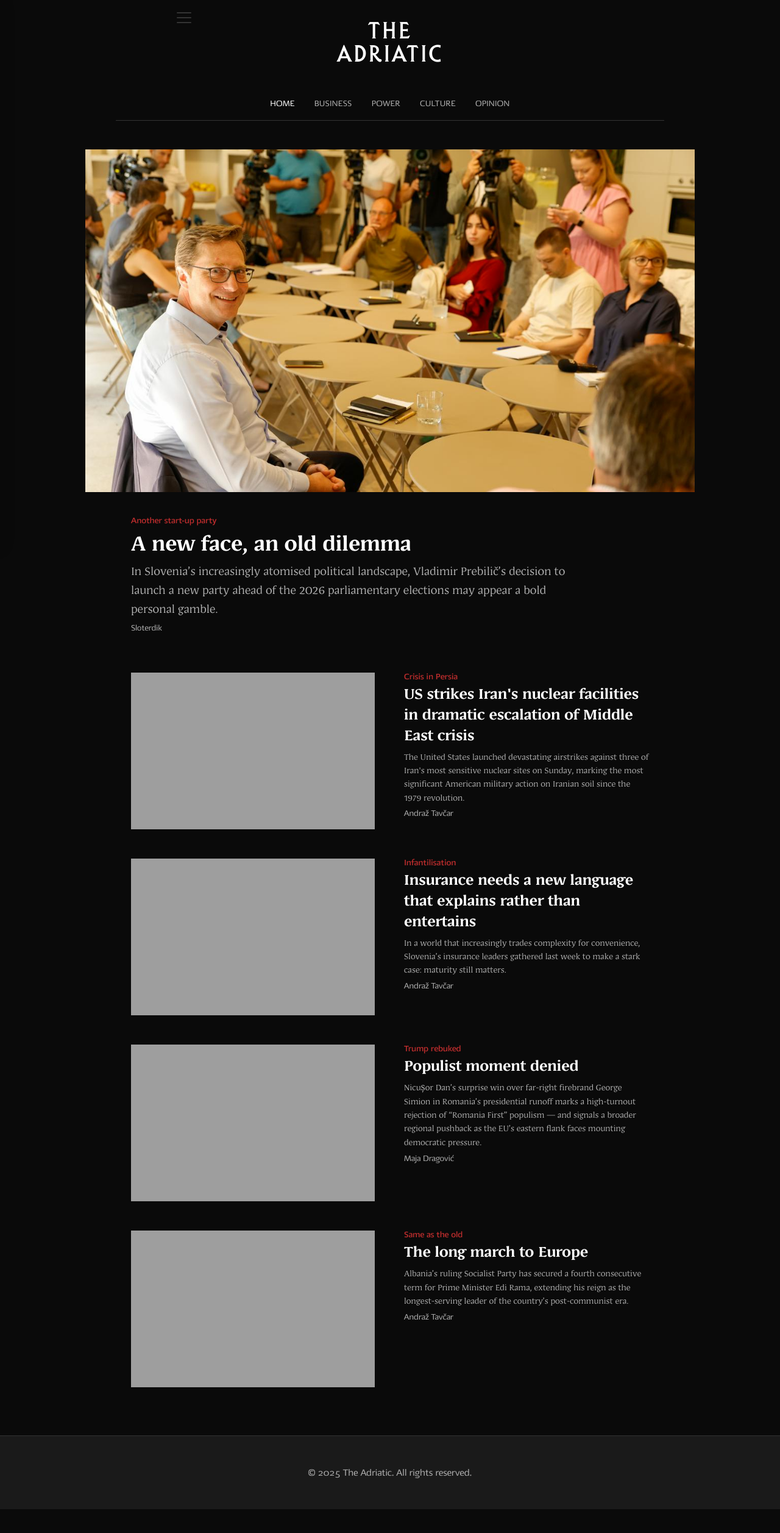
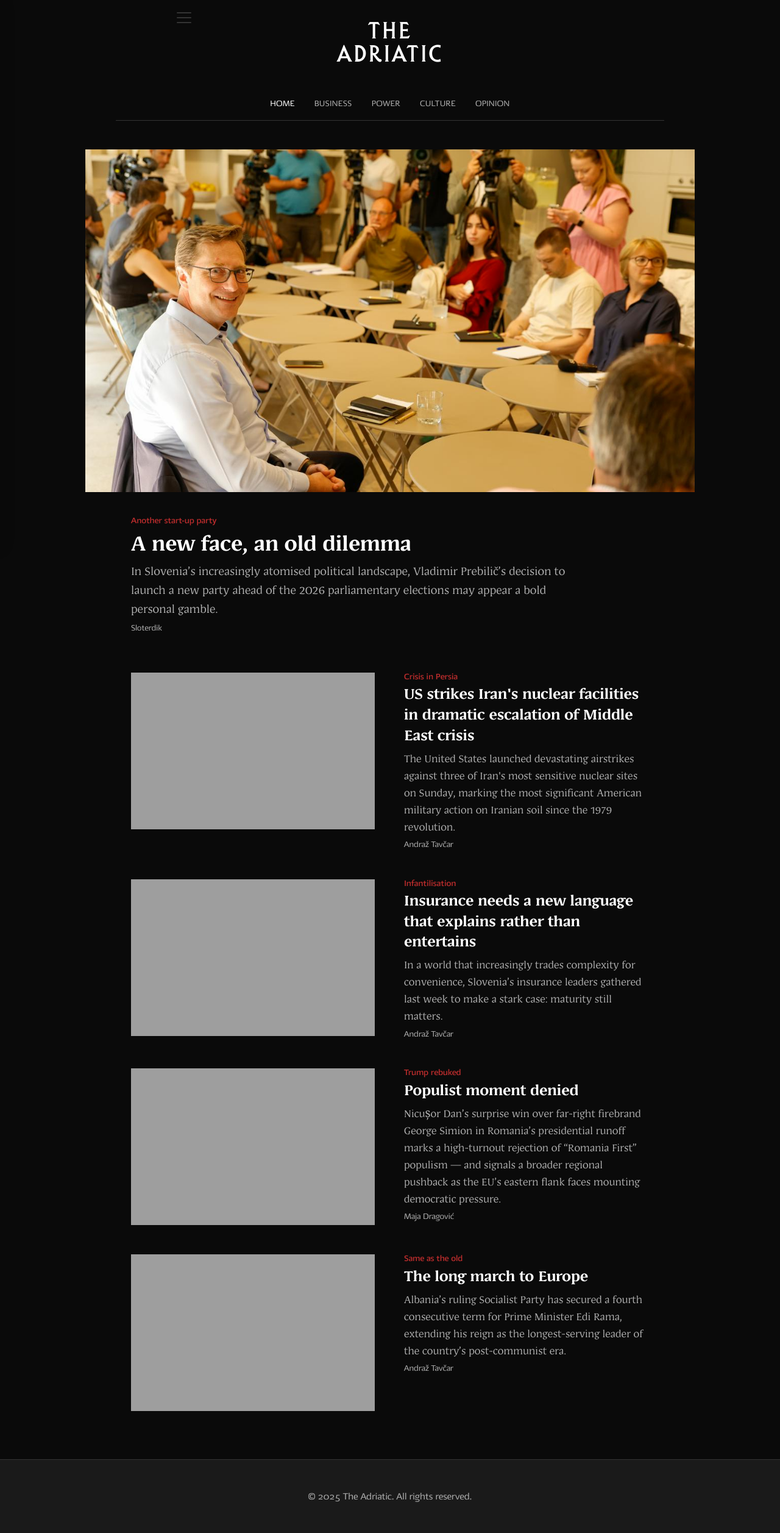
Before and after one commit to tfhoerest/azt, a Jekyll site: the page built from index.html, in a window 1280 px wide. Shown: the whole page at 61% size. Built offline with Jekyll 4.4.1, drawn with Linux system fonts in a browser that asks for light colours; the list of posts is cut into pages by our own code; before the commit the page ends 2475 px from its top, so only the background shows below that.

Commit message:
Update home.html

```diff
--- a/_layouts/home.html
+++ b/_layouts/home.html
@@ -147,7 +147,7 @@ layout: default
 .article-excerpt {
     font-family: 'Adriatic22', Georgia, serif;
     color: var(--z-ds-color-text-70);
-    font-size: var(--z-ds-fontsize-16);
+    font-size: 1.25rem;
     line-height: 1.5;
     margin-bottom: var(--z-ds-space-s);  /* Space before author */
 }
```
